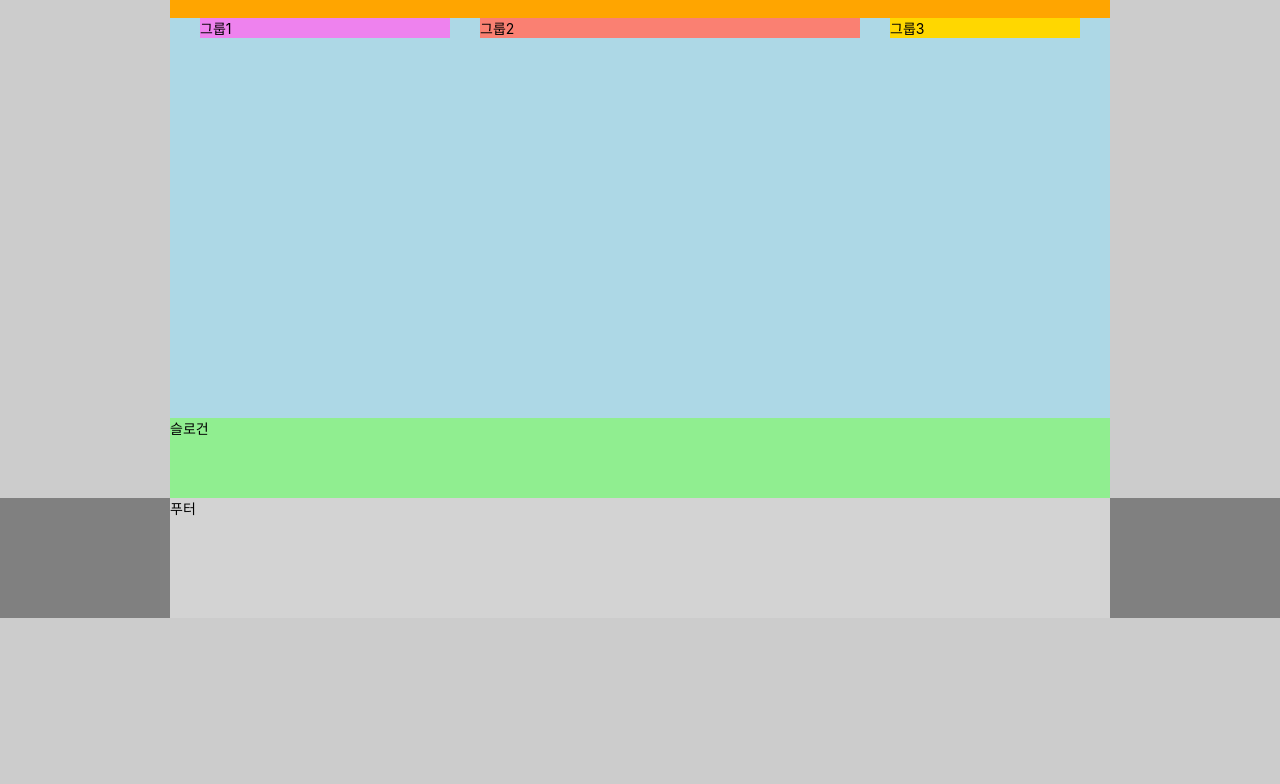
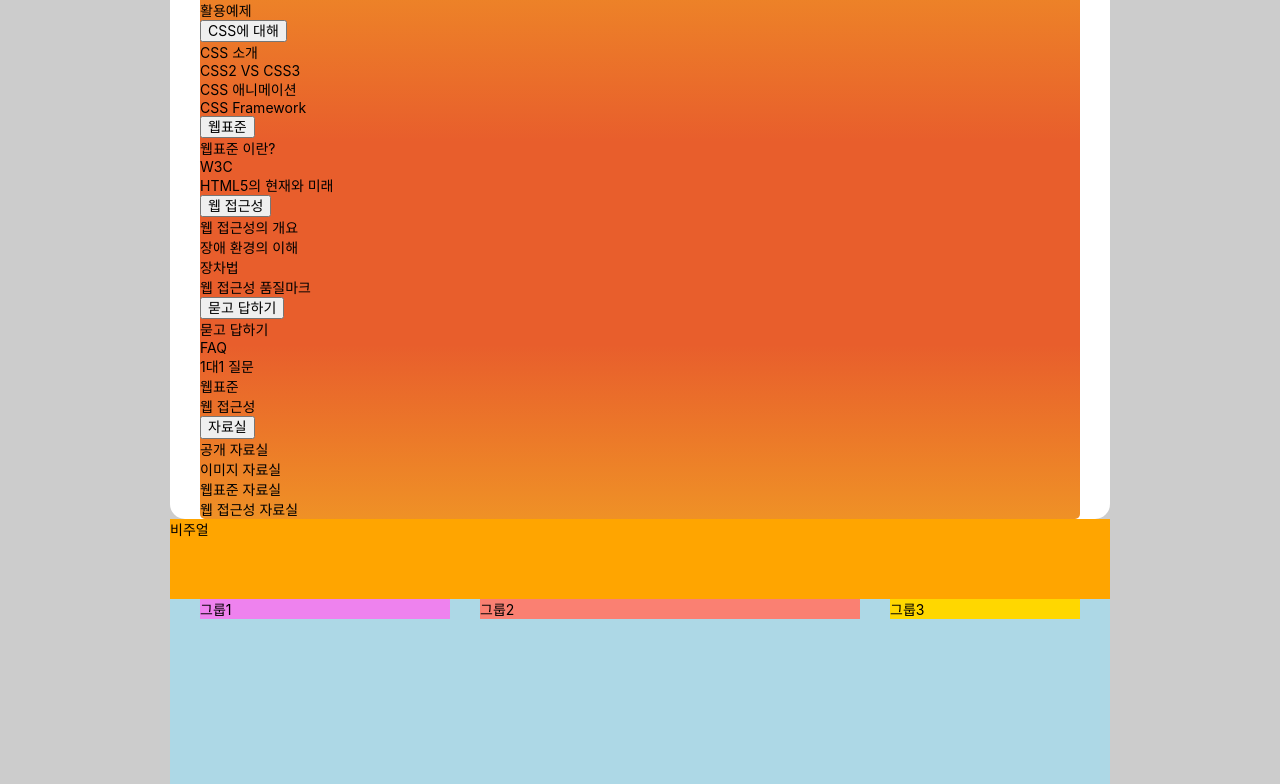
Before and after one commit to hayeonn2/HTML5, a website: page index.html in a window 1280 px wide. Shown: the part 102-886 px from the top of the page. Before the commit the page ends 800 px from the top, so only its background shows below. Drawn offline with Linux system fonts and the light colour scheme; a web font is replaced by a local one.

Commit message:
메인메뉴 마크업 및 그라데이션 추가

```diff
--- a/index.html
+++ b/index.html
@@ -61,6 +61,109 @@
 
       <nav class="navigation">
         <h2 class="a11y-hidden">메인 메뉴</h2>
+
+        <ul class="menu">
+          <li class="menu-item is-active">
+            <!-- button type 기본값은 submit이므로 생략하면 안됨! -->
+            <button type="button" class="menu-button">HTML에 대해</button>
+            <ul class="sub-menu menu-html">
+              <li>
+                <a href="/">HTML5 소개</a>
+              </li>
+              <li>
+                <a href="/">레퍼런스 소개</a>
+              </li>
+              <li>
+                <a href="/">활용예제</a>
+              </li>
+            </ul>
+          </li>
+          <li class="menu-item">
+            <button type="button" class="menu-button">CSS에 대해</button>
+            <ul class="sub-menu menu-css">
+              <li>
+                <a href="/">CSS 소개</a>
+              </li>
+              <li>
+                <a href="/">CSS2 VS CSS3</a>
+              </li>
+              <li>
+                <a href="/">CSS 애니메이션</a>
+              </li>
+              <li>
+                <a href="/">CSS Framework</a>
+              </li>
+            </ul>
+          </li>
+          <li class="menu-item">
+            <button type="button" class="menu-button">웹표준</button>
+            <ul class="sub-menu menu-standards">
+              <li>
+                <a href="/">웹표준 이란?</a>
+              </li>
+              <li>
+                <a href="/">W3C</a>
+              </li>
+              <li>
+                <a href="/">HTML5의 현재와 미래</a>
+              </li>
+            </ul>
+          </li>
+          <li class="menu-item">
+            <button type="button" class="menu-button">웹 접근성</button>
+            <ul class="sub-menu menu-accessibility">
+              <li>
+                <a href="/">웹 접근성의 개요</a>
+              </li>
+              <li>
+                <a href="/">장애 환경의 이해</a>
+              </li>
+              <li>
+                <a href="/">장차법</a>
+              </li>
+              <li>
+                <a href="/">웹 접근성 품질마크</a>
+              </li>
+            </ul>
+          </li>
+          <li class="menu-item">
+            <button type="button" class="menu-button">묻고 답하기</button>
+            <ul class="sub-menu menu-qna">
+              <li>
+                <a href="/">묻고 답하기</a>
+              </li>
+              <li>
+                <a href="/">FAQ</a>
+              </li>
+              <li>
+                <a href="/">1대1 질문</a>
+              </li>
+              <li>
+                <a href="/">웹표준</a>
+              </li>
+              <li>
+                <a href="/">웹 접근성</a>
+              </li>
+            </ul>
+          </li>
+          <li class="menu-item">
+            <button type="button" class="menu-button">자료실</button>
+            <ul class="sub-menu menu-archive">
+              <li>
+                <a href="/">공개 자료실</a>
+              </li>
+              <li>
+                <a href="/">이미지 자료실</a>
+              </li>
+              <li>
+                <a href="/">웹표준 자료실</a>
+              </li>
+              <li>
+                <a href="/">웹 접근성 자료실</a>
+              </li>
+            </ul>
+          </li>
+        </ul>
       </nav>
     </header>
 
--- a/styles/style.css
+++ b/styles/style.css
@@ -106,6 +106,20 @@ body {
   margin-right: 4px;
 }
 
+/* 메인메뉴 */
+.menu {
+  border-radius: 0 0 5px 5px;
+  background: #e85e2c
+    linear-gradient(
+      to bottom,
+      #1e5799 0%,
+      #ef9126 0%,
+      #e85e2c 35%,
+      #e85e2c 70%,
+      #ef9126 100%
+    );
+}
+
 /* 비주얼 */
 .visual {
   background: orange;
```
